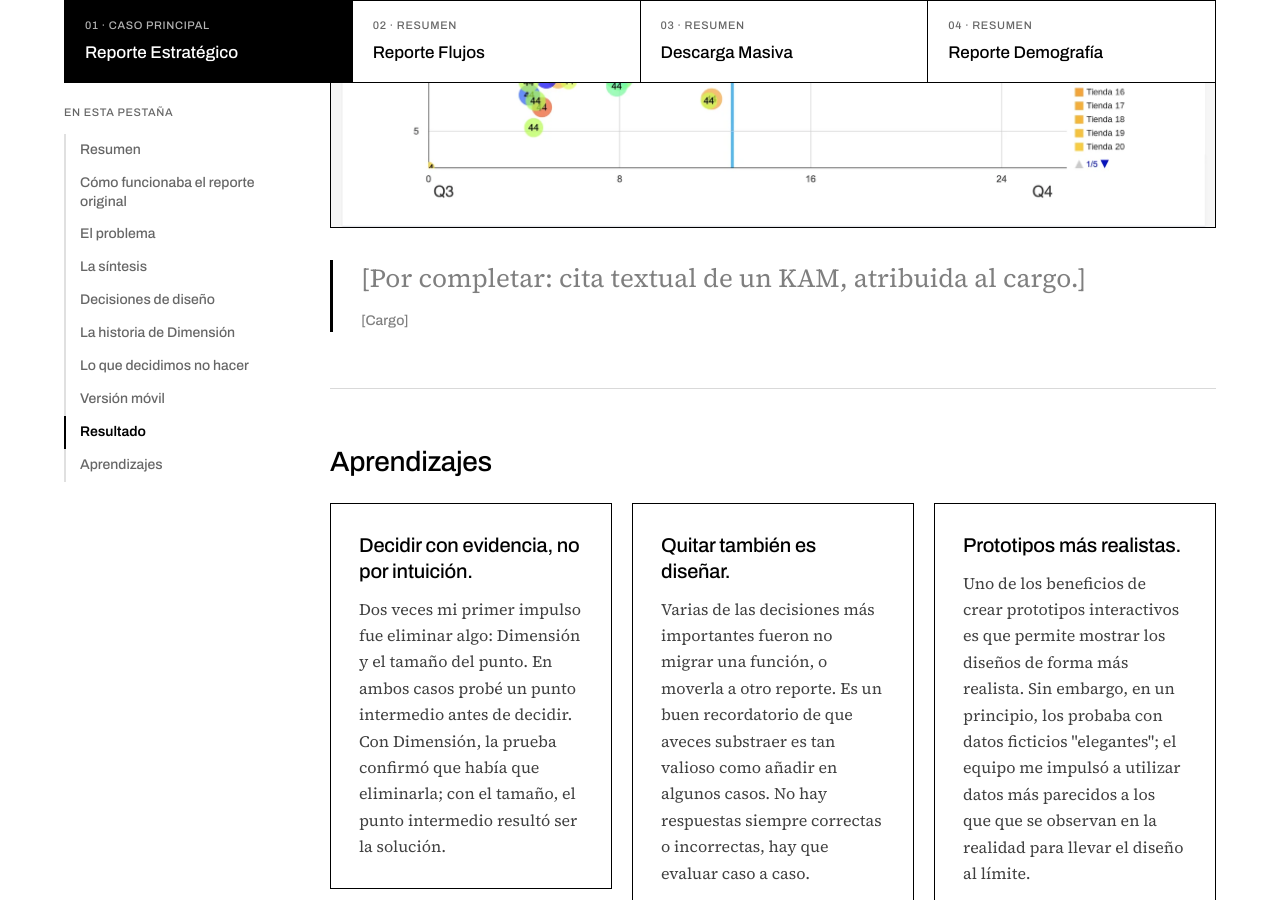
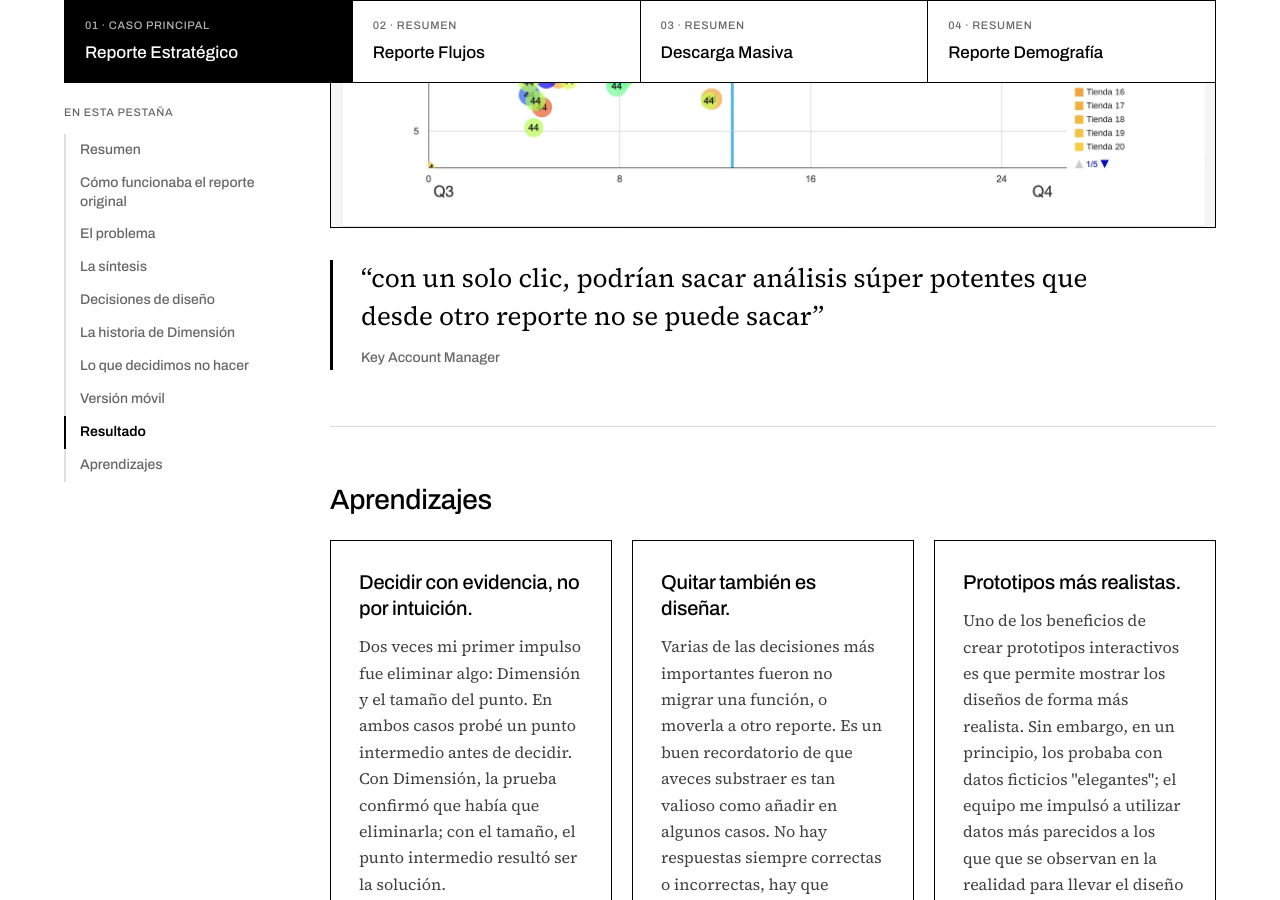
Before and after one commit to cathernandez/cathernandez.github.io, a Jekyll site: the page built from proyectos/plataforma-bi.html, in a window 1280 px wide and 900 px high, scrolled down 15088 px. Built offline with Jekyll 4.4.1, drawn with Linux system fonts in a browser that asks for light colours.

Commit message:
Resultado del Reporte Estratégico: cita del Key Account Manager
Co-Authored-By: Claude Opus 5.5 <noreply@anthropic.com>
Claude-Session: https://claude.ai/code/session_01UYqgEbCiSSGF4VPAAjuLQ2

```diff
--- a/proyectos/plataforma-bi.html
+++ b/proyectos/plataforma-bi.html
@@ -193,8 +193,8 @@ scripts:
 <div class="alternar__vista" data-vista="despues" hidden=""><div style="border: 1px solid #000; line-height: 0; overflow: hidden"><img alt="Reporte rediseñado: tiendas numeradas y coloreadas por cuadrante A1 a A4, ejes con nombre, etiqueta «Centro: Promedio», botones Cuadrantes, Gráfico adicional e Indicadores, y lista de tiendas a la derecha." class="img-ancho" decoding="async" height="979" loading="lazy" src="{{ '/assets/img/plataforma-bi/11-resultado-grafico-final.webp' | relative_url }}" width="1800"/></div></div>
 </div>
 <blockquote style="margin: 8px 0 0; padding: 0 0 0 28px; border-left: 3px solid #000; display: flex; flex-direction: column; gap: 12px; max-width: 820px">
-<p class="fs-26" style="margin: 0; font-size: 26px; line-height: 1.45; color: rgba(0,0,0,0.5)">[Por completar: cita textual de un KAM, atribuida al cargo.]</p>
-<span style="font-family: 'Archivo', sans-serif; font-size: 14px; color: rgba(0,0,0,0.5)">[Cargo]</span>
+<p class="fs-26" style="margin: 0; font-size: 26px; line-height: 1.45; color: #000">“con un solo clic, podrían sacar análisis súper potentes que desde otro reporte no se puede sacar”</p>
+<span style="font-family: 'Archivo', sans-serif; font-size: 14px; color: rgba(0,0,0,0.6)">Key Account Manager</span>
 </blockquote>
 </section>
 <section aria-labelledby="estrategico-aprendizajes-t" id="estrategico-aprendizajes" style="border-top: 1px solid rgba(0,0,0,0.15); padding-top: 56px; scroll-margin-top: 110px; display: flex; flex-direction: column; gap: 24px">
```
